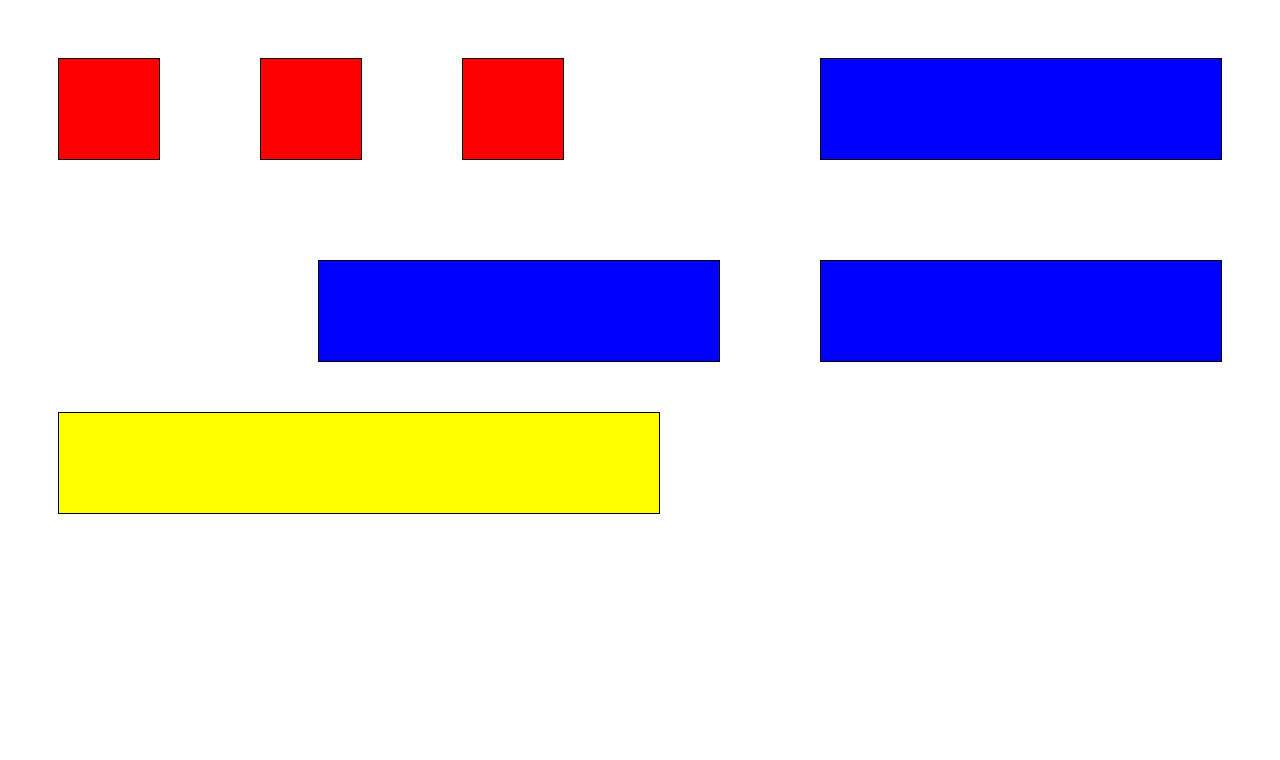
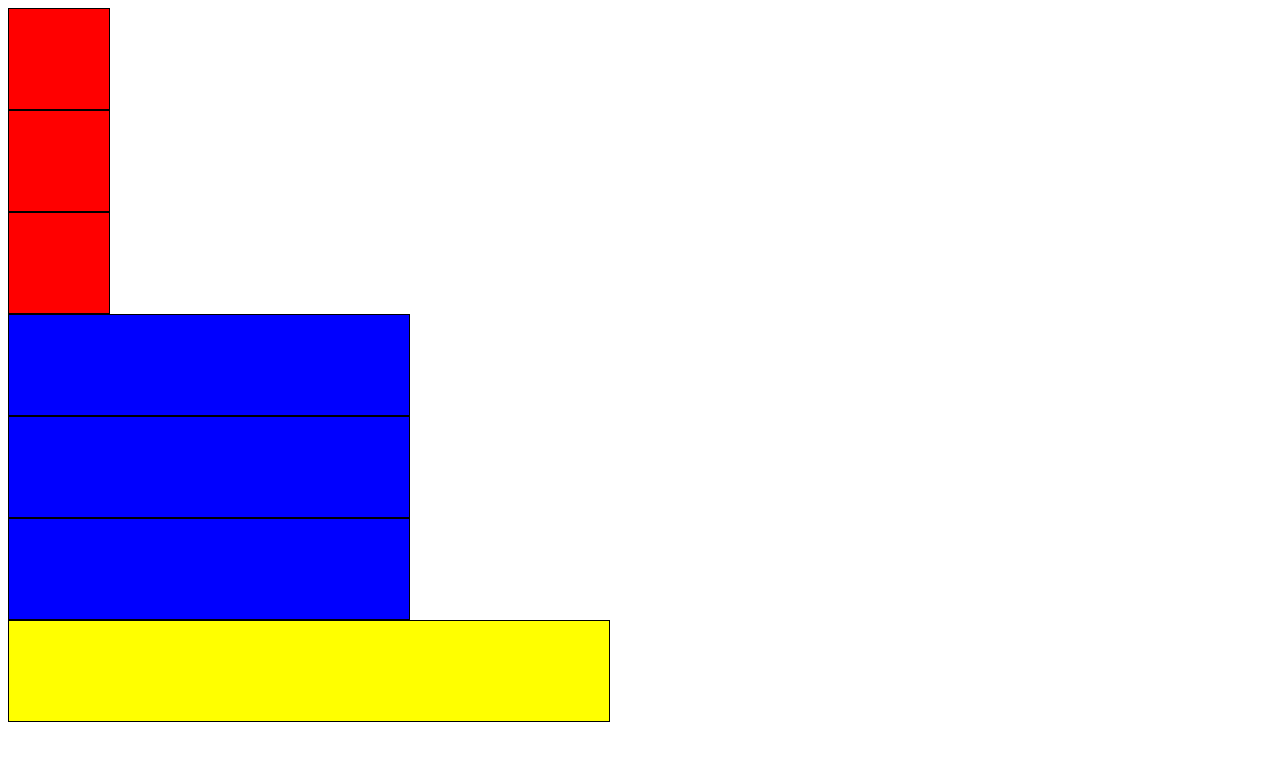
Before and after one commit to alliejant/RithmSchoolPreWork, a plain HTML site: page Part2/HTML_CSS_Basics/CSS_Display/Layout_Part2/index.html in a window 1280 px wide. Drawn offline with Linux system fonts and the light colour scheme.

Commit message:
continued working Part4

```diff
--- a/Part2/HTML_CSS_Basics/CSS_Display/Layout_Part2/index.html
+++ b/Part2/HTML_CSS_Basics/CSS_Display/Layout_Part2/index.html
@@ -6,12 +6,18 @@
 	<link rel="stylesheet" href="style.css">
 </head>
 <body>
+	<div id="redBlueContainer">
+		<div id="redContainer">
 			<div class="red"></div>
 			<div class="red"></div>
 			<div class="red"></div>
+		</div>
+		<div id = "blueContainer">
 			<div class="blue"></div>
 			<div class="blue"></div>
 			<div class="blue"></div>
+		</div>
+	</div>
 	<div class="yellow"></div>
 </body>
 </html>
--- a/Part2/HTML_CSS_Basics/CSS_Display/Layout_Part2/style.css
+++ b/Part2/HTML_CSS_Basics/CSS_Display/Layout_Part2/style.css
@@ -1,7 +1,24 @@
 .red, .blue, .yellow {
 	border: 1px solid black;
-	margin: 50px;
 	box-sizing: content-box;
+}
+
+#redBlueContainer {
+	justify-content: space-between;
+	flex-direction: row;
+	/*display: flex;*/
+}
+
+#redContainer {
+	justify-content: space-around;
+	flex-direction: column;
+	align-items: flex-start;
+}
+
+#blueContainer {
+	justify-content: space-around;
+	flex-direction: column;
+	align-items: flex-end;
 }
 
 .red {
@@ -9,10 +26,6 @@
 	height: 100px;
 	width: 100px;
 	display: flex;
-	justify-content: space-between;
-	flex-flow: column wrap;
-	align-items: flex-start;
-	float: left;
 }
 
 
@@ -21,10 +34,6 @@
 	height: 100px;
 	width: 400px;
 	display: flex;
-	justify-content: space-between;
-	flex-flow: column wrap;
-	align-items: flex-end;
-	float: right;
 }
 
 .yellow {
```
Also changed, not shown: 3 other files. Lines whose indentation alone changed are shown as unchanged.
